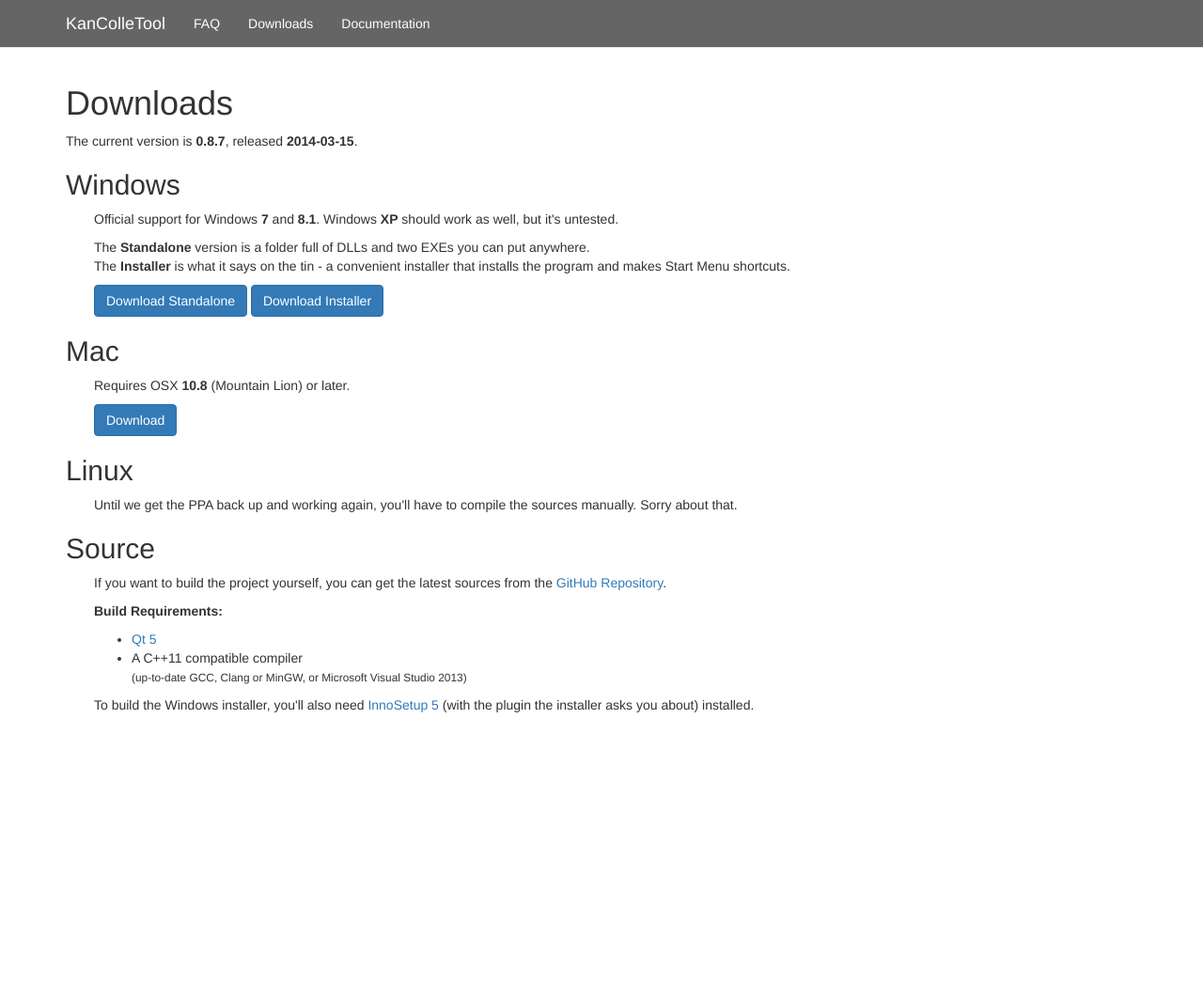
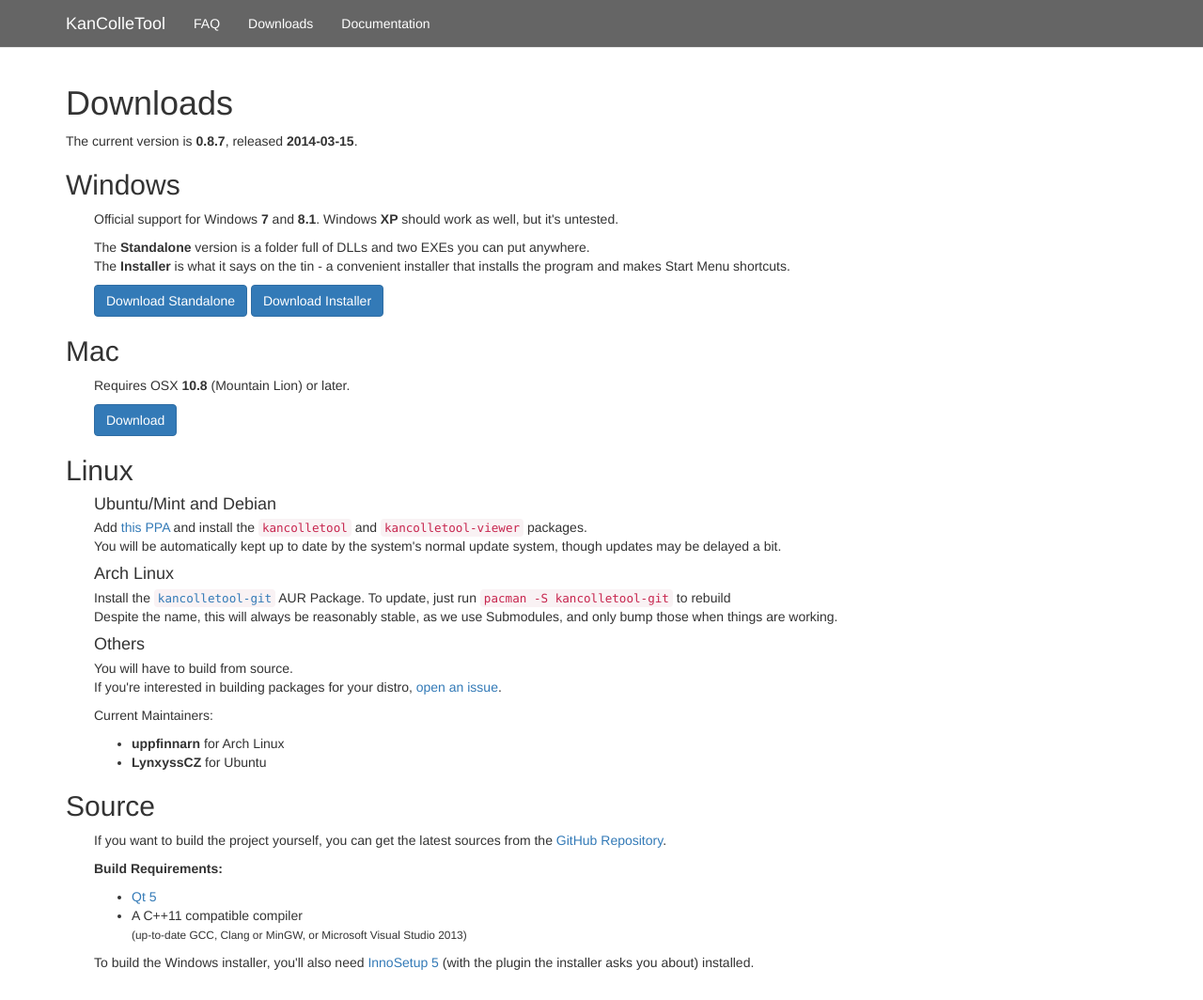
Before and after one commit to KanColleTool/kancolletool.github.io, a Jekyll site: the page built from downloads/index.html, in a window 1280 px wide and 1064 px high. Shown: the whole window at 94% size. Built offline with Jekyll 4.4.1, drawn with Linux system fonts in a browser that asks for light colours; nearby versions of some CDN libraries; Markdown is read by kramdown in place of the engine named in the settings.

Commit message:
Reworked downloads stuff

```diff
--- a/downloads/index.html
+++ b/downloads/index.html
@@ -35,10 +35,27 @@
 
 <h2>Linux</h2>
 <div class="dl-section">
+	<h4>Ubuntu/Mint and Debian</h4>
 	<p>
-		<!--<strong>Ubuntu</strong> users can install KanColleTool by adding <a href="https://launchpad.net/~kancolletool/+archive/ppa">this PPA</a> to their system and installing the <code>kancolletool</code> and <code>kancolletool-viewer</code> packages.<br />
-		This will also automatically keep you up to date with updates through the system's normal update system.-->
-		Until we get the PPA back up and working again, you'll have to compile the sources manually. Sorry about that.
+		Add <a href="https://launchpad.net/~kancolletool/+archive/ppa">this PPA</a> and install the <code>kancolletool</code> and <code>kancolletool-viewer</code> packages.<br />
+		You will be automatically kept up to date by the system's normal update system, though updates may be delayed a bit.
+	</p>
+	<h4>Arch Linux</h4>
+	<p>
+		Install the <code><a href="https://aur.archlinux.org/packages/kancolletool-git/">kancolletool-git</a></code> AUR Package. To update, just run <code>pacman -S kancolletool-git</code> to rebuild<br />
+		Despite the name, this will always be reasonably stable, as we use Submodules, and only bump those when things are working.
+	</p>
+	<h4>Others</h4>
+	<p>
+		You will have to build from source.<br />
+		If you're interested in building packages for your distro, <a href="https://github.com/KanColleTool/KanColleTool/issues">open an issue</a>.
+	</p>
+	<p>
+		Current Maintainers:
+		<ul>
+			<li><strong>uppfinnarn</strong> for Arch Linux</li>
+			<li><strong>LynxyssCZ</strong> for Ubuntu</li>
+		</ul>
 	</p>
 </div>
 
```
